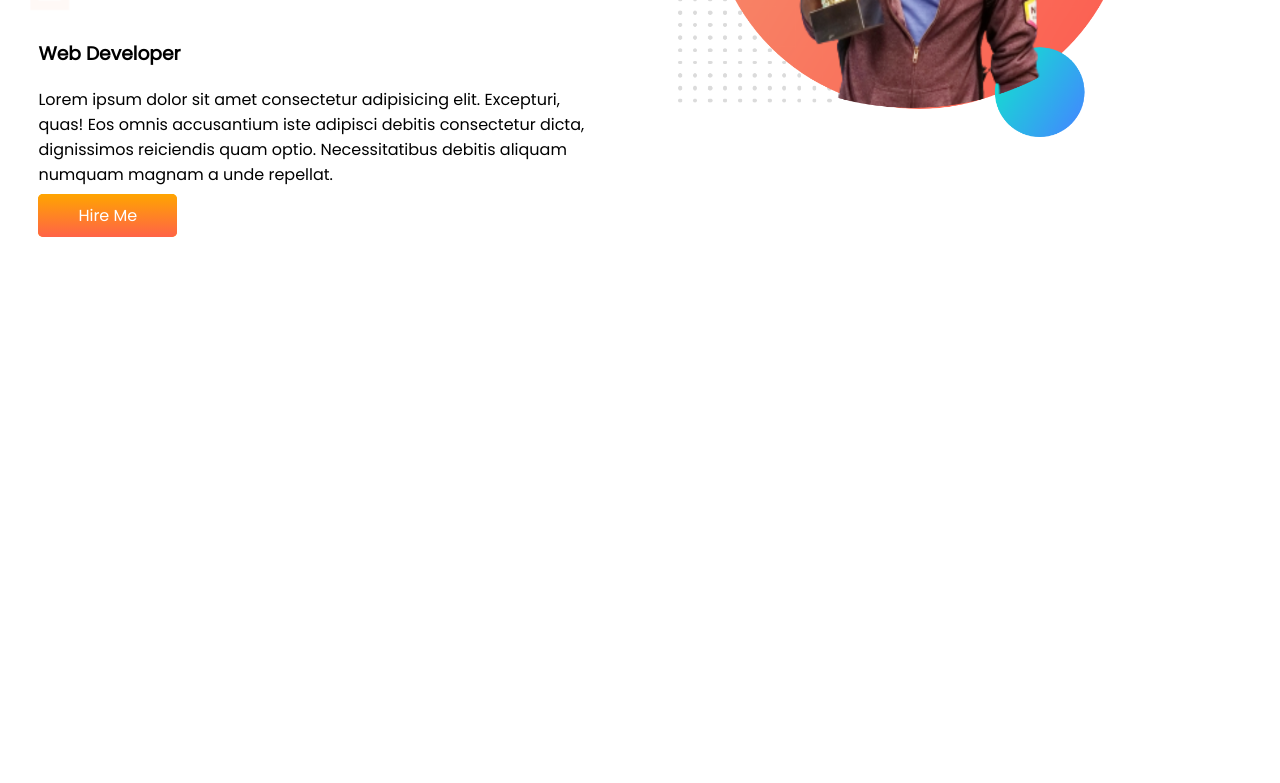
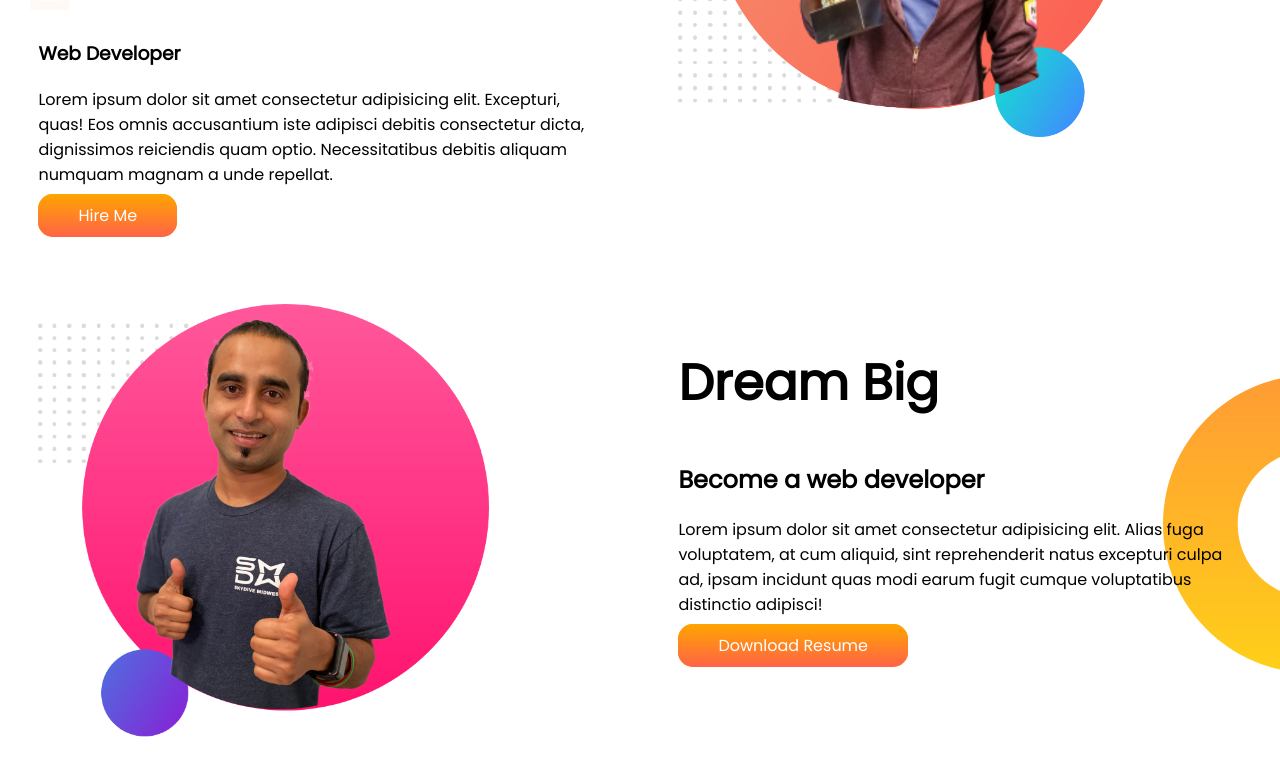
Before and after one commit to Emran12/developer-portfolio, a plain HTML site: page index.html in a window 1280 px wide. Shown: the part 349-1132 px from the top of the page. Before the commit the page ends 800 px from the top, so only its background shows below. Drawn offline with Linux system fonts and the light colour scheme; a web font is replaced by a local one.

Commit message:
dream big added

```diff
--- a/index.html
+++ b/index.html
@@ -15,7 +15,7 @@
 
 <body>
     <section class="top-banner">
-        <div class="introduction">
+        <div class="half-width">
             <h1>Welcome to </h1>
             <h1><span class="name">Jhankar Mahbub </span> World</h1>
             <h3>Web Developer</h3>
@@ -29,8 +29,22 @@
             <a class="link-button" target="_blank"
                 href="https://www.linkedin.com/in/mohammad-emran-hossain-a4820014/">Hire Me</a>
         </div>
-        <div class="introduction">
+        <div class="half-width">
             <img src="images/jhankar-pic-with-bg.png" alt="jhankar-pic-with-bg">
+        </div>
+    </section>
+    <section class="dream-big">
+        <div class="half-width">
+            <img src="images/jhankar2.png" alt="">
+        </div>
+        <div class="half-width">
+            <h1>Dream Big</h1>
+            <h2>Become a web developer</h2>
+            <p>Lorem ipsum dolor sit amet consectetur adipisicing elit. Alias fuga voluptatem, at cum aliquid, sint
+                reprehenderit natus excepturi culpa ad, ipsam incidunt quas modi earum fugit cumque voluptatibus
+                distinctio adipisci!</p>
+            <a class="link-button" target="_blank"
+                href="https://www.linkedin.com/in/mohammad-emran-hossain-a4820014/">Download Resume</a>
         </div>
     </section>
 </body>
--- a/style.css
+++ b/style.css
@@ -13,11 +13,11 @@ h1{
 section{
     display: flex;
 }
-.introduction{
+.half-width{
     width: 50%;
     padding: 3%;
 }
-.introduction img{
+.half-width img{
     width: 80%;
 }
 
@@ -26,7 +26,7 @@ section{
     padding: 10px 40px;
     background-color: orange;
     background-image: linear-gradient(orange, tomato);
-    border-radius: 5px;
+    border-radius: 15px;
     color: white;
     font-weight: 700px;
 }
@@ -35,3 +35,9 @@ section{
     background-image: url(images/top-banner.png);
     background-repeat: no-repeat;
 }
+
+.dream-big{
+    background-image: url(images/dream-bg.png);
+    background-repeat: no-repeat;
+    background-position: right;
+}
```
